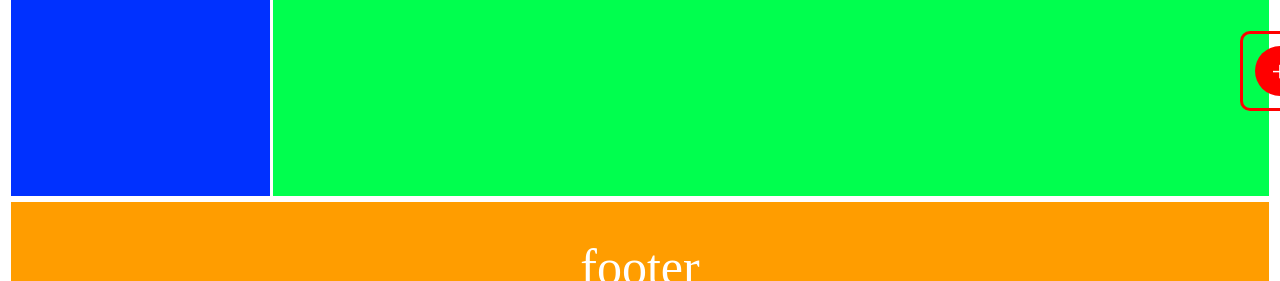
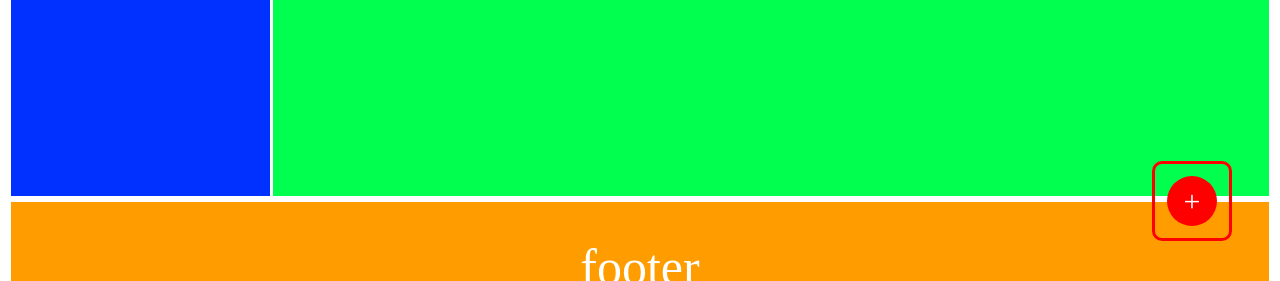
Before and after one commit to DavidDaff/NTU-WEB-homework5, a plain HTML site: page index.html in a window 1280 px wide. Shown: the part 519-800 px from the top of the page. Drawn offline with Linux system fonts and the light colour scheme.

Commit message:
Add files via upload

```diff
--- a/main.css
+++ b/main.css
@@ -102,8 +102,8 @@
     position: fixed;
     height: 80px;
     width: 80px;
-    top: 550px;
-    left: 1240px;
+    top: 85%;
+    left: 90%;
 /*    background-color: #ccc;*/
     border: #ff0000 solid;
     border-radius: 10px;
```
